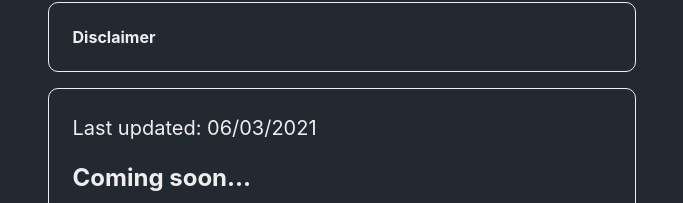
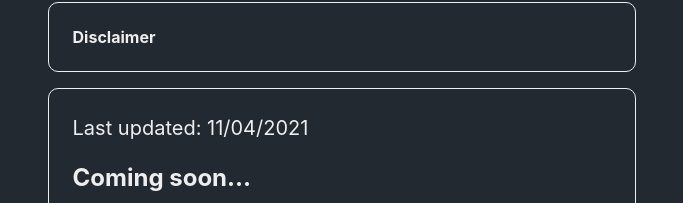
Before and after one commit to jusso-dev/ISMSearch, a Next.js app: page / in a window 1280 px wide. Shown: the part 236-439 px from the top of the page, without its empty margins (298-981 px from the left). Built offline with nearby package versions, Linux system fonts and the light colour scheme; no server answers.

Commit message:
Updated to April ISM

```diff
--- a/pages/index.js
+++ b/pages/index.js
@@ -50,7 +50,7 @@ export default function Home() {
         </div>
 
         <div className={styles.card}>
-          <p>Last updated: 06/03/2021</p>
+          <p>Last updated: 11/04/2021</p>
           <br />
           <h3>Coming soon...</h3>
           <li>Export to csv function</li>
```
